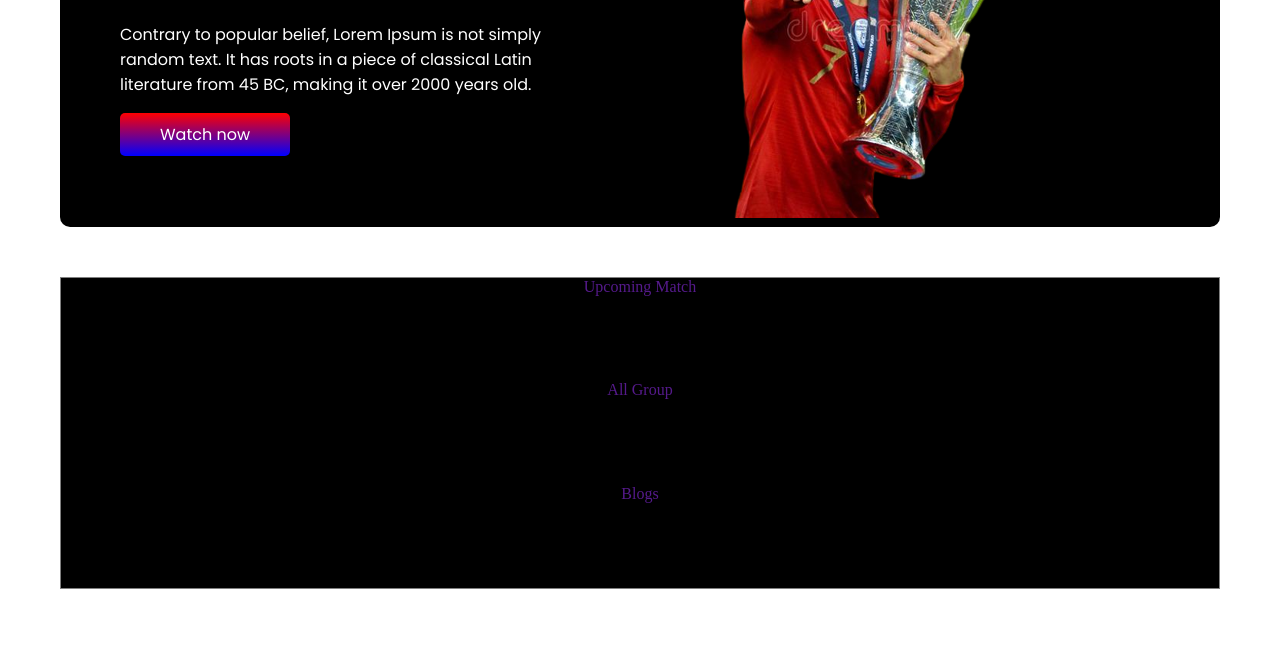
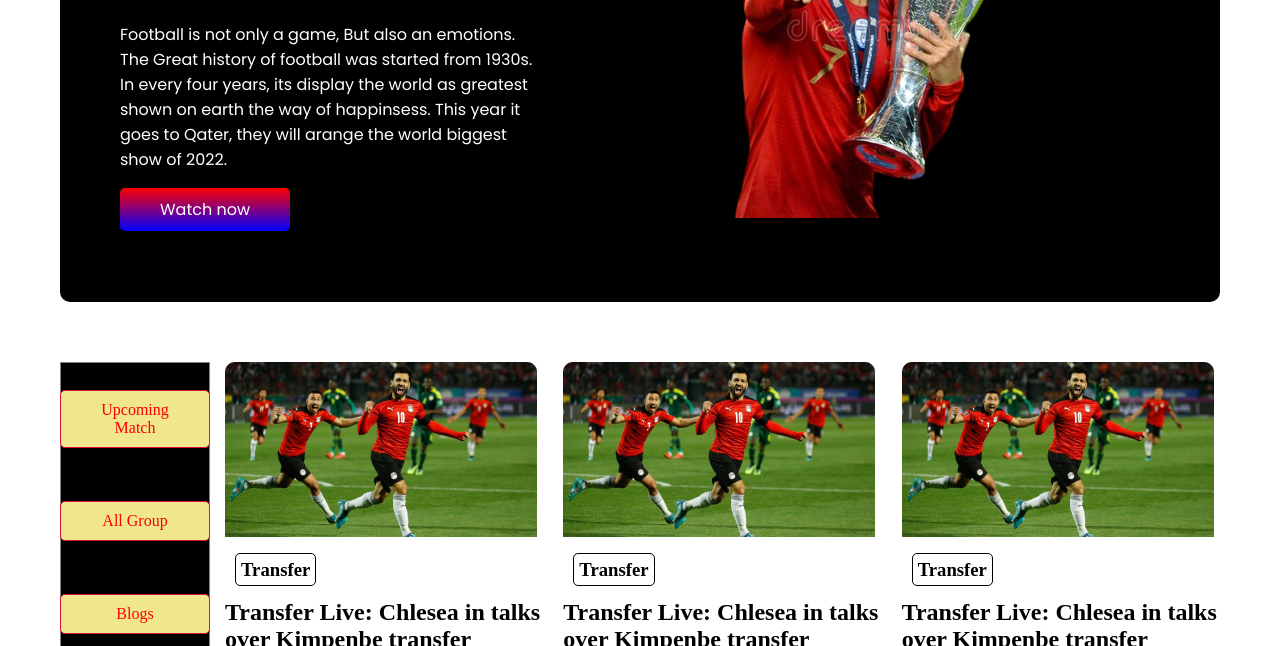
Before and after one commit to nh-naim/fifa-worldcup-2022, a plain HTML site: page index.html in a window 1280 px wide. Shown: the part 248-894 px from the top of the page. Drawn offline with Linux system fonts and the light colour scheme.

Commit message:
upcoming match section

```diff
--- a/index.html
+++ b/index.html
@@ -32,10 +32,9 @@
                         The Greatest <br> show on the <br> earth
                     </h1>
                     <br>
-                    <p>Contrary to popular belief, Lorem Ipsum is not simply
-                        random text. It has roots in a piece of classical Latin literature from 45 BC, making it over
-                        2000
-                        years old.</p>
+                    <p>Football is not only a game, But also an emotions. The Great history of football was started from
+                        1930s. In every four years, its display the world as greatest shown on earth the way of
+                        happinsess. This year it goes to Qater, they will arange the world biggest show of 2022.</p>
                     <br>
                     <a class="btn" href="">Watch now </a>
                 </div>
@@ -48,7 +47,7 @@
                 <!-- -------group itmes ------------>
                 <div class="group-box">
                     <div class="itm-btn">
-                        <a class="txt" href="">Upcoming Match</a>
+                        <a class="txt" href="next-match.html">Upcoming Match</a>
                     </div>
                     <div class="itm-btn">
                         <a class="txt" href="">All Group</a>
@@ -229,6 +228,7 @@
                         </div>
 
                     </div>
+                </div>
             </section>
         </header>
     </main>
--- a/styles/style.css
+++ b/styles/style.css
@@ -41,6 +41,7 @@
 .btn {
     text-decoration: none;
     background-image: linear-gradient(red, blue);
+    margin-top: 30px;
     padding: 10px 40px;
     color: white;
     font-weight: 400;
@@ -49,19 +50,30 @@
 
 }
 
+.itm-btn {
+    text-decoration: none;
+    background-color: khaki;
+    padding: 10px 40px;
+    color: whitesmoke;
+    font-weight: 400;
+    border: 1px solid crimson;
+    border-radius: 5px;
+}
+
 /* .section-2 {
     display: flex;
 } */
 
 .group-box {
     background-color: black;
-    width: 312px;
-    height: 312px;
+    height: 300px;
+    width: 150px;
+    margin-top: 60px;
     display: grid;
     justify-content: center;
+    align-items: center;
+    text-align: center;
     grid-template-columns: repeat(1, 1fr);
-    width: auto;
-    margin-top: 50px;
     border: 1px solid gray;
 
 }
@@ -74,8 +86,15 @@
 
 .txt {
     text-decoration: none;
+    color: red;
     font-size: 700;
+    font-weight: 400;
 
+}
+
+.section-2 {
+    display: flex;
+    gap: 15px;
 }
 
 .features {
@@ -115,8 +134,9 @@
 }
 
 hr {
-    color: aliceblue;
-    width: 95%;
+    color: gray;
+    width: 100%;
+    padding-left: 20px;
 }
 
 .cont-us {
```
Also changed, not shown: next-match.html (added, +84 -0 lines).
